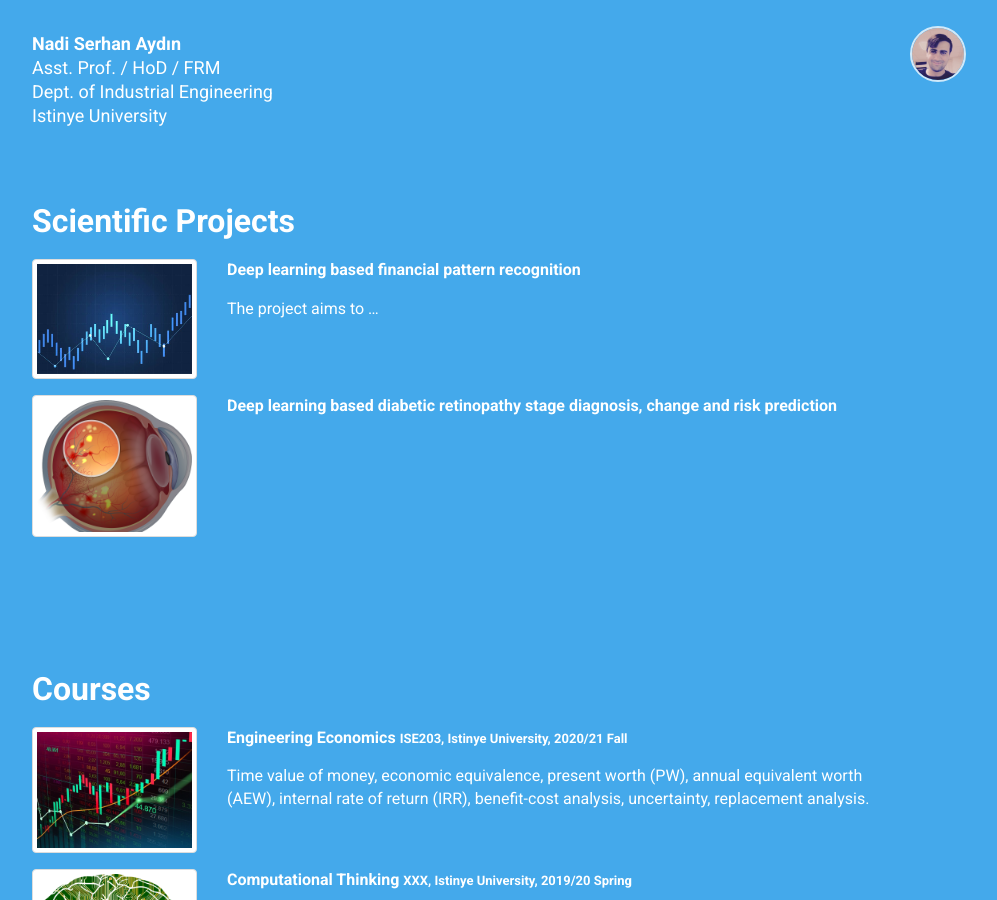
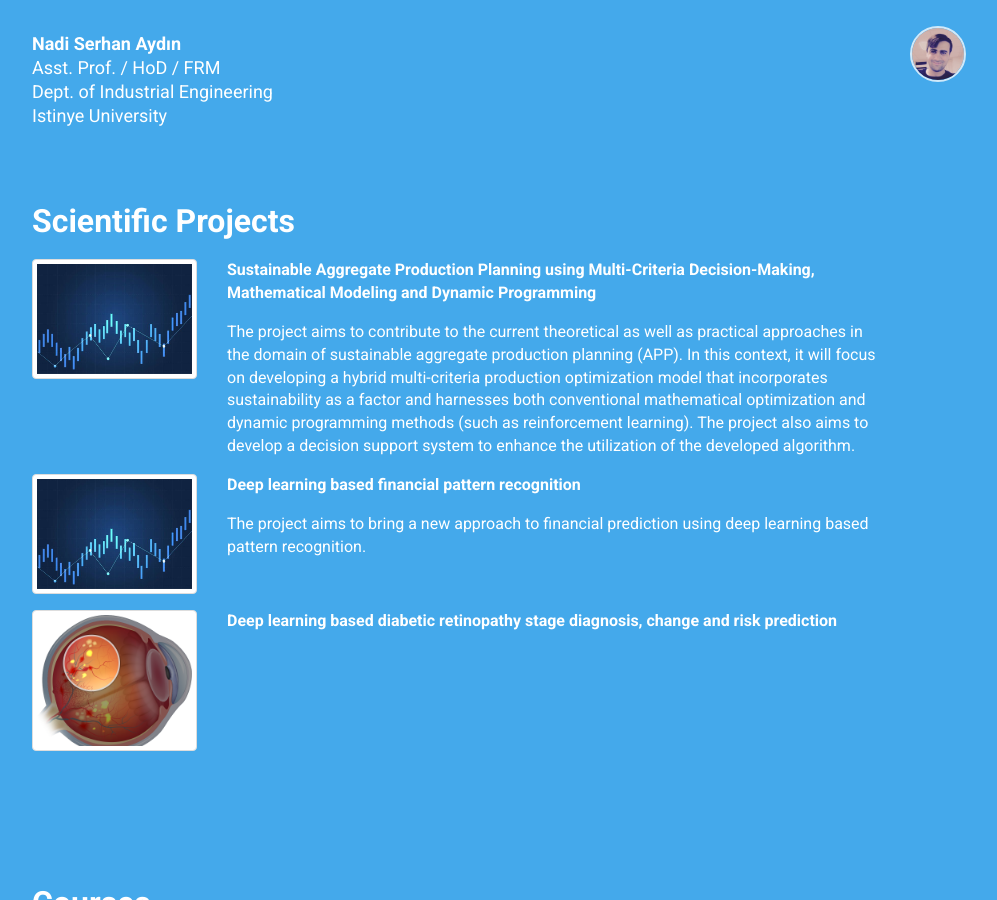
Before and after one commit to nsydn/nsydn.github.io, a Jekyll site: the page built from index.html, in a window 1280 px wide and 900 px high, scrolled down 2014 px. Shown: the whole window, without its empty margins (38-1035 px from the left). Built offline with Jekyll 4.4.1, drawn with Linux system fonts in a browser that asks for light colours; nearby versions of some CDN libraries.

Commit message:
Update projects.yml

```diff
--- a/_data/projects.yml
+++ b/_data/projects.yml
@@ -1,20 +1,31 @@
+-
+  name: 'Sustainable Aggregate Production Planning using Multi-Criteria Decision-Making, Mathematical Modeling and Dynamic Programming'
+  description: >
+   The project aims to contribute to the current theoretical as well as practical approaches in the domain of sustainable aggregate production planning (APP). In this context, it will focus on developing a hybrid multi-criteria production optimization model that incorporates sustainability as a factor and harnesses both conventional mathematical optimization and dynamic programming methods (such as reinforcement learning). The project also aims to develop a decision support system to enhance the utilization of the developed algorithm.
+  type: 2235 TUBITAK-MSRT Joint Project (Istinye University)
+  with: Nadi Serhan Aydin (Principal Researcher), Erfan Babaee Tirkolaee (Researcher), Mustafa Misir (Researcher)
+  budget: TRY89000
+  status: Started (November 1, 2020)
+  timeline: 18 months
+  image: /img/finance.jpg
 -
   name: 'Deep learning based financial pattern recognition'
   description: >
-   The project aims to ...
+   The project aims to bring a new approach to financial prediction using deep learning based pattern recognition.
   type: BAP Project (Istinye University)
-  with: with Mustafa Misir
-  status: Accepted
+  with: Nadi Serhan Aydin (Principal Researcher), Mustafa Misir (Researcher)
+  status: Accepted, not yet started
+  timeline: 12 months
   image: /img/finance.jpg
 -
   name: 'Deep learning based diabetic retinopathy stage diagnosis, change and risk prediction'
-#  description: >
+  description: >
 #    My Ph.D. thesis explores the use of contextual information in personal informatics systems to help users understand the factors that affect their behavior.
 #    Most personal informatics systems only show one type of behavioral information, which makes it difficult to discover the factors that affect one's behavior.
 #    Supporting exploration of multiple types of contextual and behavioral information in a single interface may help.
   type: BAP Project (Istinye University)
-  with: with Mustafa Misir and Cetin Kaya Koc
-  status: Accepted (Suspended)
+  with: Mustafa Misir (Principal Researcher), Cetin Kaya Koc (Researcher), Nadi Serhan Aydin (Researcher)
+  status: Accepted, not yet started
   image: /img/retino.png
 #  url: http://ianli.com/thesis/
 # -
```
